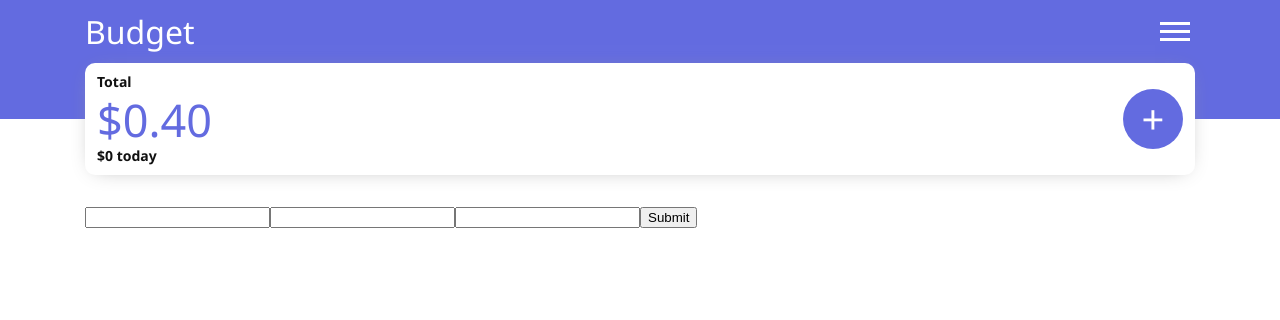
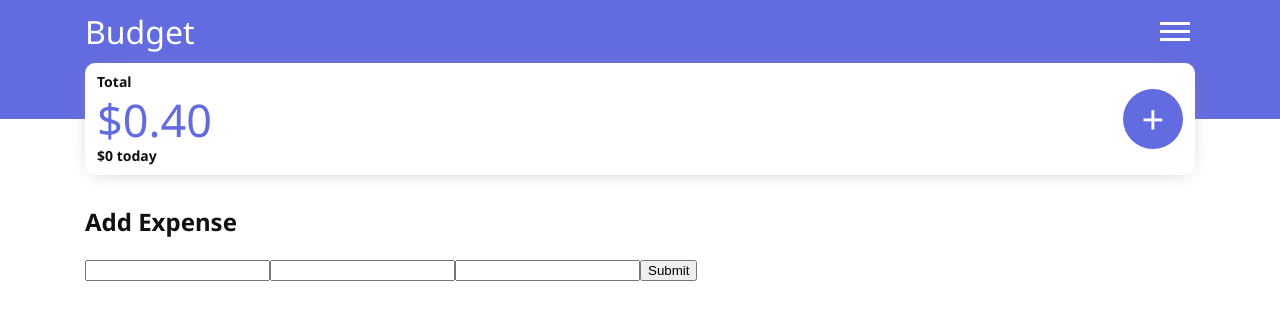
Before and after one commit to JasonDollar/Budget-app-frontend, a React (Create React App) app: page /addExpense in a window 1280 px wide. Shown: the top 320 px of the page. Built offline with nearby package versions, Linux system fonts and the light colour scheme.

Commit message:
refactor to addExpensePage and ExpenseForm

```diff
--- a/src/components/ExpenseForm.js
+++ b/src/components/ExpenseForm.js
@@ -1,10 +1,7 @@
 import React, { useState } from 'react'
-import { useDispatch } from 'react-redux'
 
-import { addExpense } from '../store/actions/expenses'
 
-const ExpenseForm = ({ titleExpense = '', descriptionExpense = '', amountExpense = '', newExpense }) => {
-  const dispatch = useDispatch()
+const ExpenseForm = ({ titleExpense = '', descriptionExpense = '', amountExpense = '', handleSubmit }) => {
   const [title, setTitle] = useState(titleExpense)
   const [description, setDescription] = useState(descriptionExpense)
   const [amount, setAmount] = useState(amountExpense)
@@ -12,15 +9,11 @@ const ExpenseForm = ({ titleExpense = '', descriptionExpense = '', amountExpense
     e.preventDefault()
     // simple validation
     if (!title || amount <= 0) return
-    if (newExpense) {
-      // save expense as whole number
-      const validAmount = Math.ceil(amount * 100)
-      dispatch(addExpense({title, description, amount: validAmount}))
-      return
-    }
+
+    await handleSubmit(title, description, amount)
   }
   return (
-    <div className="margin-r-l">
+    <div>
       <form onSubmit={formHandler}>
         <input type="text" value={title} onChange={e => setTitle(e.target.value)} required/>
         <input type="text" value={description} onChange={e => setDescription(e.target.value)}/>
--- a/src/pages/addExpense.js
+++ b/src/pages/addExpense.js
@@ -1,11 +1,25 @@
 import React from 'react'
+import styled from 'styled-components'
 import ExpenseForm from '../components/ExpenseForm'
 
+import { useDispatch } from 'react-redux'
+
+import { addExpense } from '../store/actions/expenses'
+
+const Header = styled.h2``
+
 const AddExpensePage = () => {
+  const dispatch = useDispatch()
+  const addExpenseHandler = async (title, description, amount) => {
+      // save expense as whole number
+      const validAmount = Math.ceil(amount * 100)
+      dispatch(addExpense({title, description, amount: validAmount}))
 
+  }
   return (
-    <div>
-      <ExpenseForm newExpense/>
+    <div className="margin-r-l">
+      <Header>Add Expense</Header>
+      <ExpenseForm handleSubmit={addExpenseHandler}/>
     </div>
   )
 }
```
